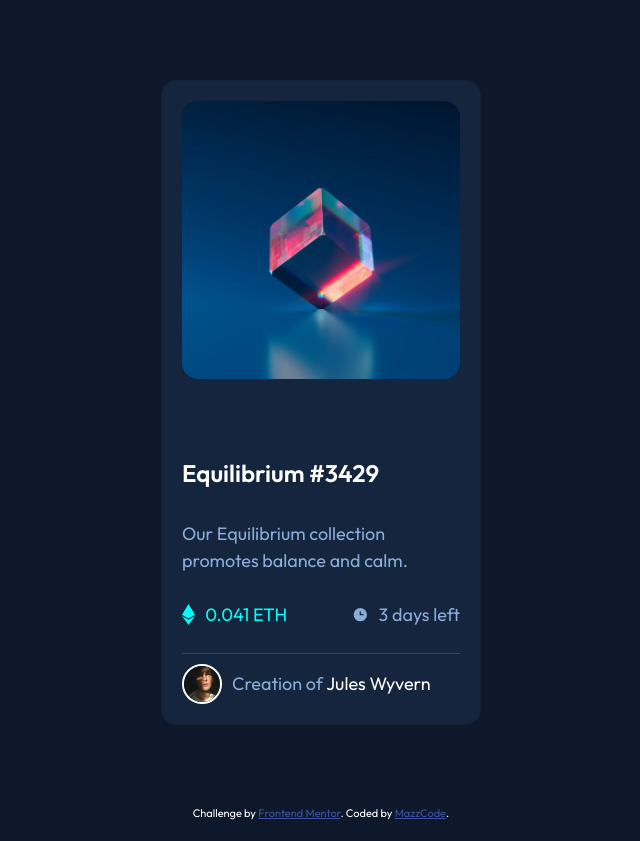
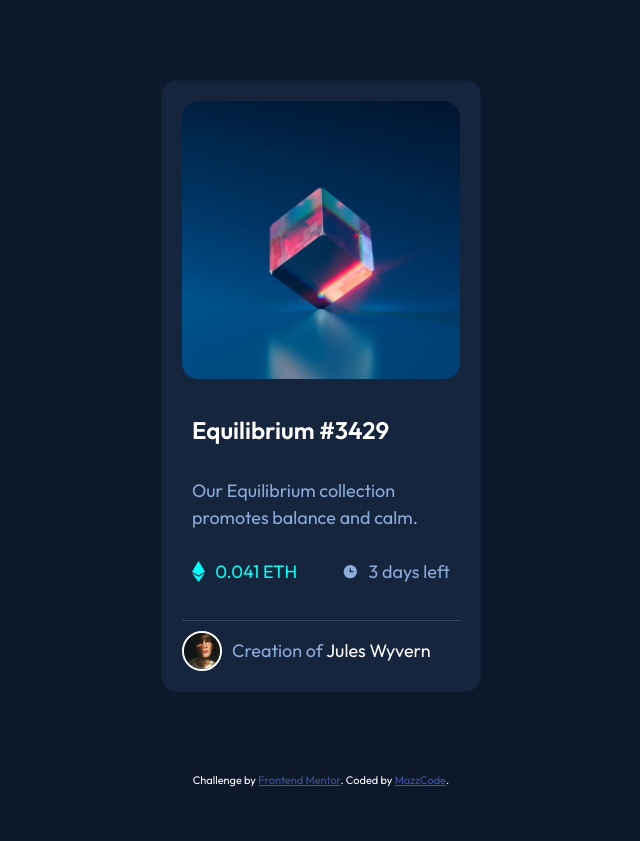
Before and after one commit to MazzGuille/nft-preview-card-component, a plain HTML site: page index.html in a window 1280 px wide. Shown: the whole page, without its empty margins (319-959 px from the left). After the commit the page ends 808 px from the top, so only its background shows below. Drawn offline with nearby package versions, Linux system fonts and the light colour scheme.

Commit message:
margin corrections

```diff
--- a/index.html
+++ b/index.html
@@ -25,8 +25,8 @@
         </div>
 
       </div>
-
-      <div class="card-body" style="padding: 0; margin-top: 10vh;">
+      <br>
+      <div class="card-body">
         <div style="padding: 0;">
           <h1 class="card-title">Equilibrium #3429</h1>
           <br>
--- a/styles.css
+++ b/styles.css
@@ -92,7 +92,9 @@ body {
     cursor: pointer;
 }
 
-
+.card-body{
+    margin-top: 0;
+}
 
 .card-title {
     font-size: 2.4rem;
```
